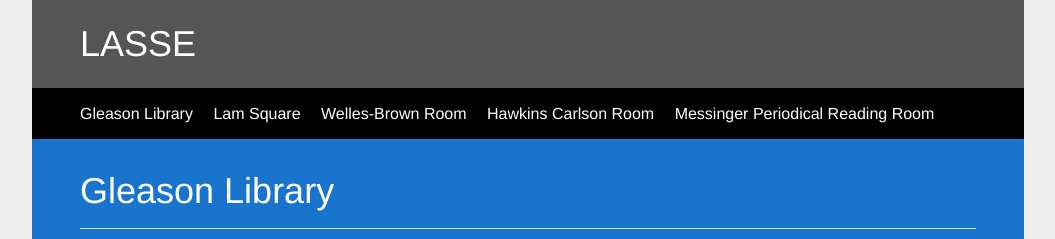
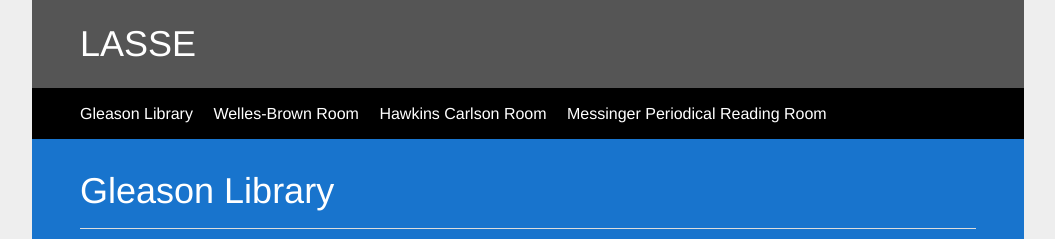
Before and after one commit to kathleenfear/kathleenfear.github.io, a plain HTML site: page gleason.html in a window 1280 px wide. Shown: the top 239 px of the page, without its empty margins (112-1167 px from the left). Drawn offline with Linux system fonts and the light colour scheme.

Commit message:
Add files via upload

```diff
--- a/gleason.html
+++ b/gleason.html
@@ -21,7 +21,6 @@
 <div class=nav-bar>
 <ul class=nav>
 <li><a href="gleason.html">Gleason Library</a></li>
-<li><a href="lsq.html">Lam Square</a></li>
 <li><a href="wbr.html">Welles-Brown Room</a></li>
 <li><a href="hcr.html">Hawkins Carlson Room</a></li>
 <li><a href="prr.html">Messinger Periodical Reading Room</a></li>
```
Also changed, not shown: hcr.html (+0 -1 lines), index.html (+0 -1 lines), prr.html (+0 -1 lines), wbr.html (+0 -1 lines).
